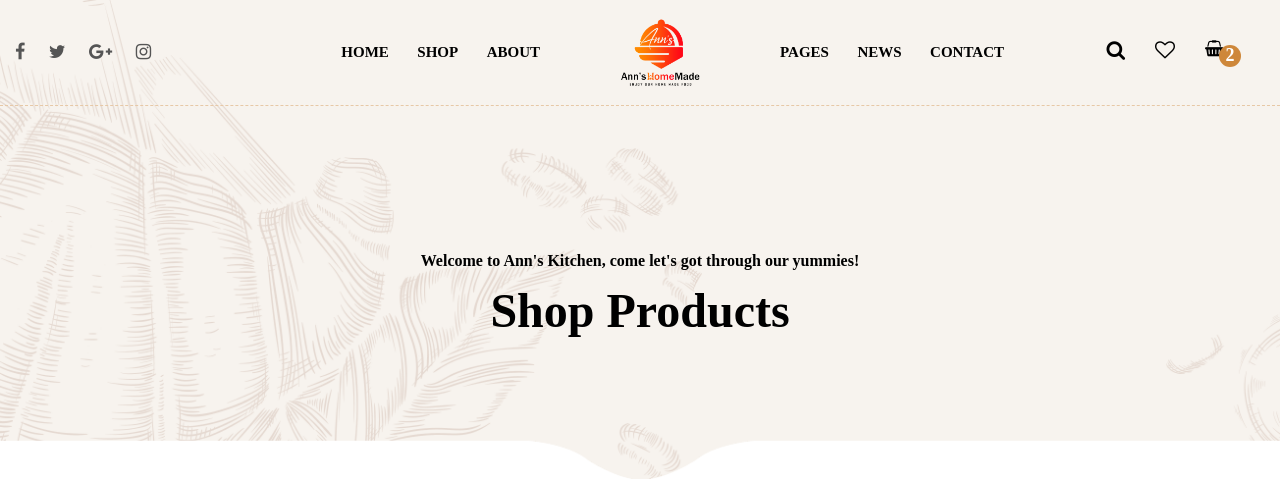
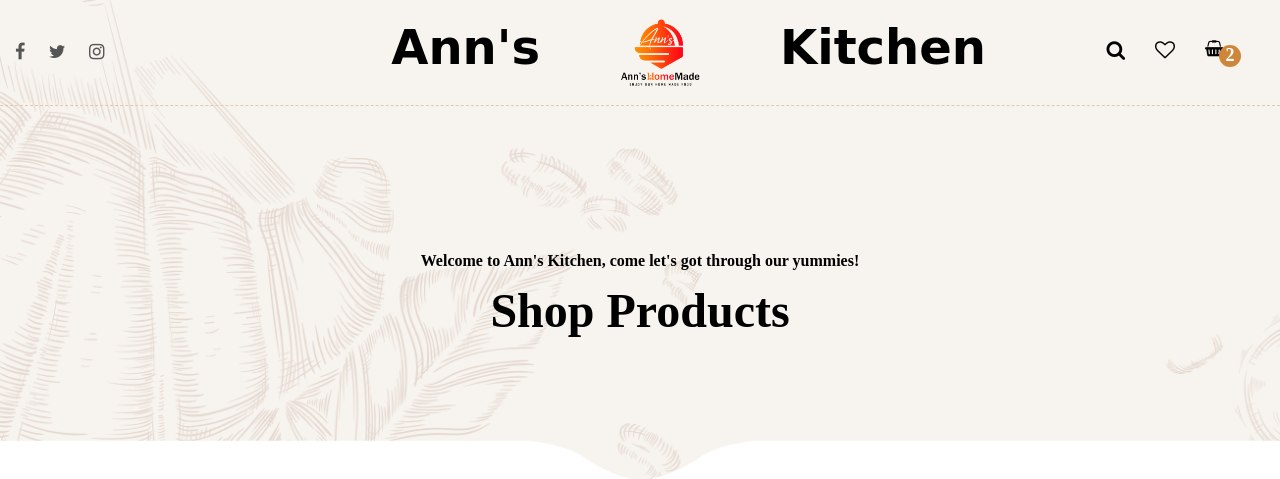
Before and after one commit to isara-ovin/anns-kitchen, a FastAPI app: page / in a window 1280 px wide. Shown: the top 479 px of the page. Run offline with FastAPI, Linux system fonts and the light colour scheme; some libraries are stand-ins or nearby versions.

Commit message:
Replaced link navigations to Title

```diff
--- a/templates/components/header.html
+++ b/templates/components/header.html
@@ -1,15 +1,14 @@
 <header class="header header--default header--home-4 line" data-sticky="true">
     <div class="header__left">
       <ul class="ps-list--social">
-        <li><a href="#"><i class="fa fa-facebook"></i></a></li>
+        <li><a href="https://www.facebook.com/profile.php?id=100072035782760" target="_blank"><i class="fa fa-facebook"></i></a></li>
         <li><a href="#"><i class="fa fa-twitter"></i></a></li>
-        <li><a href="#"><i class="fa fa-google-plus"></i></a></li>
         <li><a href="#"><i class="fa fa-instagram"></i></a></li>
       </ul>
     </div>
     <div class="header__center">
       <nav class="header__navigation left">
-        <ul class="menu">
+        <!-- <ul class="menu">
           <li class="menu-item-has-children"><a href="index-2.html">Home</a><span class="sub-toggle"><i class="fa fa-angle-down"></i></span>
             <ul class="sub-menu">
               <li class="current-menu-item "><a href="index-2.html">Homepage 1</a>
@@ -60,11 +59,12 @@
           </li>
           <li class="current-menu-item "><a href="about-us.html">About</a>
           </li>
-        </ul>
-      </nav>
-      <div class="header__logo"><a class="ps-logo" href="index-2.html"><img src="{{ logo }}" alt=""></a></div>
+        </ul> -->
+        <h1 style="font-family: cursive;">Ann's</h1>
+    </nav>
+      <div class="header__logo"><a class="ps-logo" href="#"><img src="{{ logo }}" alt=""></a></div>
       <nav class="header__navigation right">
-        <ul class="menu">
+        <!-- <ul class="menu">
           <li class="menu-item-has-children"><a href="about-us.html">Pages</a><span class="sub-toggle"><i class="fa fa-angle-down"></i></span>
             <ul class="sub-menu">
               <li class="current-menu-item "><a href="about-us.html">About</a>
@@ -91,8 +91,9 @@
           </li>
           <li class="current-menu-item "><a href="contact-us.html">Contact</a>
           </li>
-        </ul>
-      </nav>
+        </ul> -->
+        <h1 style="font-family: cursive;">Kitchen</h1>
+    </nav>
     </div>
     <div class="header__right">
       <div class="header__actions"><a class="ps-search-btn" href="#"><i class="fa fa-search"></i></a><a href="#"><i class="fa fa-heart-o"></i></a>
```
